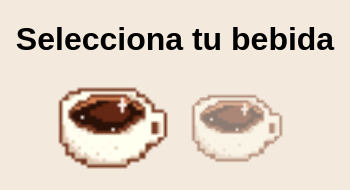
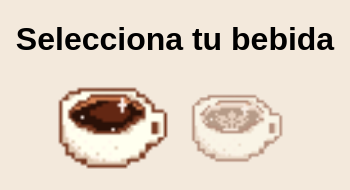
Before and after one commit to SharkkTeeth/CozyBrew, an Electron app: page index.html in a window 350 px wide. Shown: the top 190 px of the page. Drawn offline with Linux system fonts and the light colour scheme.

Commit message:
screenshots first design

```diff
--- a/index.html
+++ b/index.html
@@ -19,7 +19,7 @@
           onclick="seleccionarBebida('espresso', 5)"
         />
         <img
-          src="assets/espresso.png"
+          src="assets/cappuccino.png"
           alt="Cappuccino"
           onclick="seleccionarBebida('cappuccino', 10)"
         />
```
Also changed, not shown: assets/screenshots/pantalla cappuccino.PNG (added), assets/screenshots/pantalla espresso.PNG (added), assets/screenshots/primerapantalla.PNG (added).
